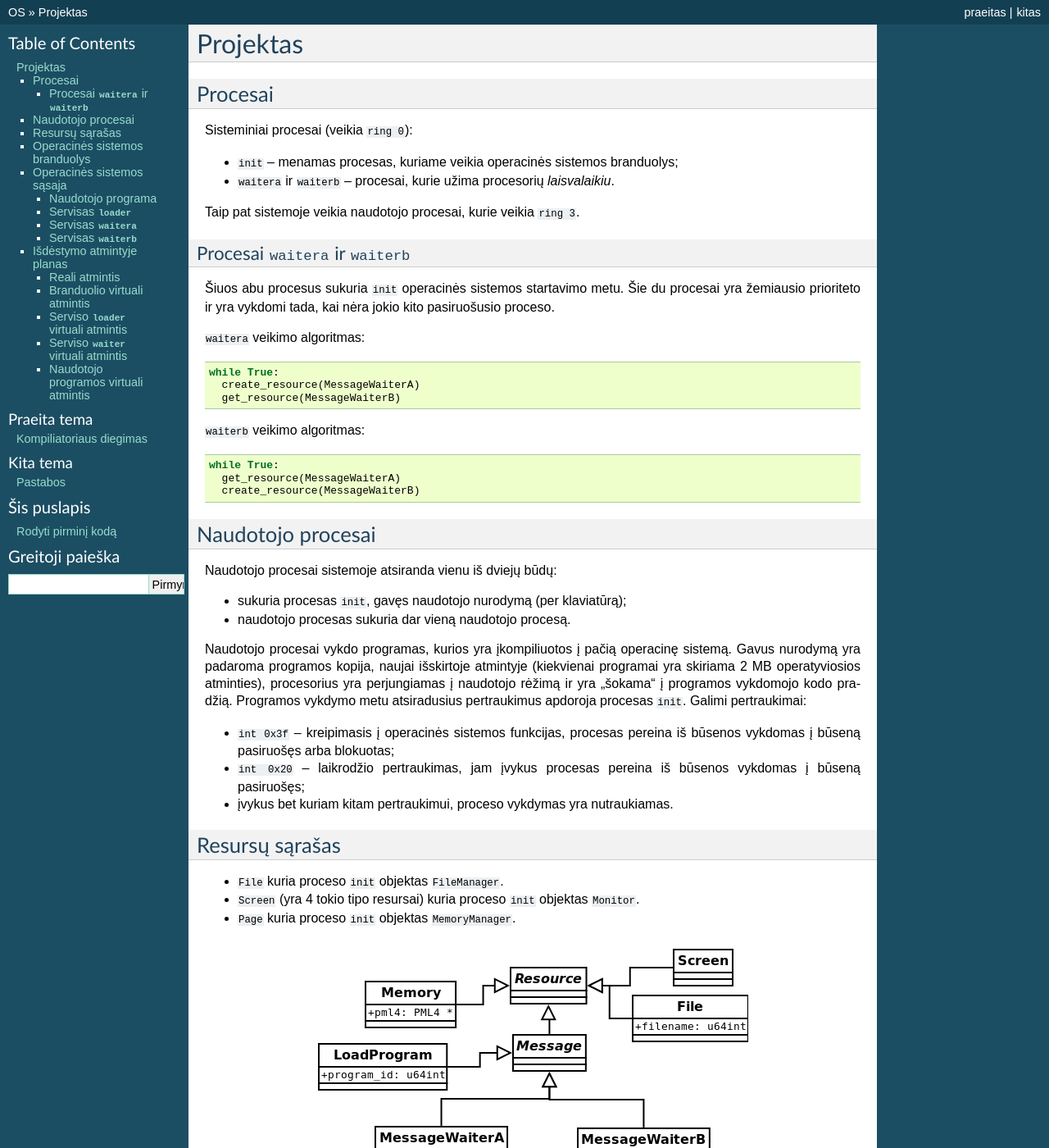
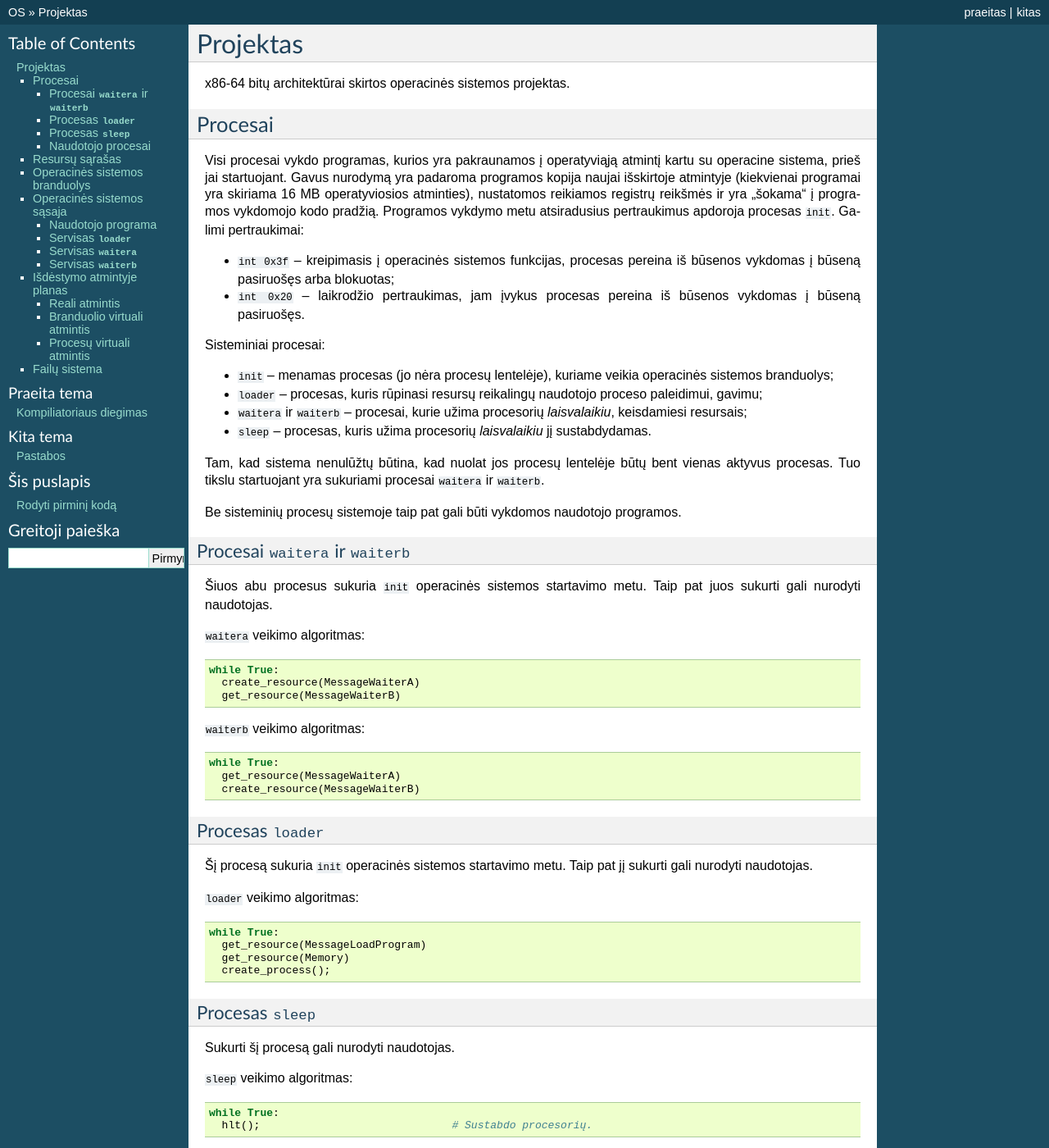
Before and after one commit to vakaras/OS, a Sphinx documentation site: the page built from doc/Real/source/projektas.rst, in a window 1280 px wide and 1400 px high. Shown: the whole window at 82% size. Built offline with Sphinx 7.4.7, drawn with Linux system fonts in a browser that asks for light colours; formulas are drawn with MathJax 3; some of the changed text lies outside the part shown.

Commit message:
Bandoma pakeisti į prioritetinę eilę.

```diff
--- a/doc/Real/source/projektas.rst
+++ b/doc/Real/source/projektas.rst
@@ -2,24 +2,48 @@
 Projektas
 =========
 
+x86-64 bitų architektūrai skirtos operacinės sistemos projektas.
+
 Procesai
 ========
 
-Sisteminiai procesai (veikia ``ring 0``):
+Visi procesai vykdo programas, kurios yra pakraunamos į operatyviąją
+atmintį kartu su operacine sistema, prieš jai startuojant.
+Gavus nurodymą yra padaroma programos kopija
+naujai išskirtoje atmintyje (kiekvienai programai yra skiriama 16 MB
+operatyviosios atminties), nustatomos reikiamos registrų reikšmės ir
+yra „šokama“ į programos vykdomojo kodo pradžią. Programos
+vykdymo metu atsiradusius pertraukimus apdoroja procesas ``init``.
+Galimi pertraukimai:
 
-+ ``init`` – menamas procesas, kuriame veikia operacinės sistemos
-  branduolys;
-+ ``waitera`` ir ``waiterb`` – procesai, kurie užima procesorių
-  *laisvalaikiu*.
++ ``int 0x3f`` – kreipimasis į operacinės sistemos funkcijas, procesas
+  pereina iš būsenos vykdomas į būseną pasiruošęs arba blokuotas;
++ ``int 0x20`` – laikrodžio pertraukimas, jam įvykus procesas pereina iš
+  būsenos vykdomas į būseną pasiruošęs.
 
-Taip pat sistemoje veikia naudotojo procesai, kurie veikia ``ring 3``.
+Sisteminiai procesai:
+
++   ``init`` – menamas procesas (jo nėra procesų lentelėje), kuriame veikia
+    operacinės sistemos branduolys;
++   ``loader`` – procesas, kuris rūpinasi resursų reikalingų naudotojo
+    proceso paleidimui, gavimu;
++   ``waitera`` ir ``waiterb`` – procesai, kurie užima procesorių
+    *laisvalaikiu*, keisdamiesi resursais;
++   ``sleep`` – procesas, kuris užima procesorių *laisvalaikiu* jį
+    sustabdydamas.
+
+Tam, kad sistema nenulūžtų būtina, kad nuolat jos procesų lentelėje būtų
+bent vienas aktyvus procesas. Tuo tikslu startuojant yra sukuriami procesai
+``waitera`` ir ``waiterb``.
+
+Be sisteminių procesų sistemoje taip pat gali būti vykdomos naudotojo
+programos.
 
 Procesai ``waitera`` ir ``waiterb``
 -----------------------------------
 
 Šiuos abu procesus sukuria ``init`` operacinės sistemos startavimo metu.
-Šie du procesai yra žemiausio prioriteto ir yra vykdomi tada, kai nėra
-jokio kito pasiruošusio proceso.
+Taip pat juos sukurti gali nurodyti naudotojas.
 
 ``waitera`` veikimo algoritmas:
 
@@ -37,47 +61,68 @@
     get_resource(MessageWaiterA)
     create_resource(MessageWaiterB)
 
+Procesas ``loader``
+-------------------
+
+Šį procesą sukuria ``init`` operacinės sistemos startavimo metu. Taip pat
+jį sukurti gali nurodyti naudotojas.
+
+``loader`` veikimo algoritmas:
+
+.. code-block:: python
+
+  while True:
+    get_resource(MessageLoadProgram)
+    get_resource(Memory)
+    create_process();
+
+Procesas ``sleep``
+------------------
+
+Sukurti šį procesą gali nurodyti naudotojas.
+
+``sleep`` veikimo algoritmas:
+
+.. code-block:: python
+
+  while True:
+    hlt();                              # Sustabdo procesorių.
+
 Naudotojo procesai
-==================
+------------------
 
-Naudotojo procesai sistemoje atsiranda vienu iš dviejų būdų:
-
-+ sukuria procesas ``init``, gavęs naudotojo nurodymą (per klaviatūrą);
-+ naudotojo procesas sukuria dar vieną naudotojo procesą.
-
-Naudotojo procesai vykdo programas, kurios yra įkompiliuotos į pačią
-operacinę sistemą. Gavus nurodymą yra padaroma programos kopija,
-naujai išskirtoje atmintyje (kiekvienai programai yra skiriama 2 MB
-operatyviosios atminties), procesorius yra perjungiamas į naudotojo
-rėžimą ir yra „šokama“ į programos vykdomojo kodo pradžią. Programos
-vykdymo metu atsiradusius pertraukimus apdoroja procesas ``init``.
-Galimi pertraukimai:
-
-+ ``int 0x3f`` – kreipimasis į operacinės sistemos funkcijas, procesas
-  pereina iš būsenos vykdomas į būseną pasiruošęs arba blokuotas;
-+ ``int 0x20`` – laikrodžio pertraukimas, jam įvykus procesas pereina iš
-  būsenos vykdomas į būseną pasiruošęs;
-+ įvykus bet kuriam kitam pertraukimui, proceso vykdymas yra nutraukiamas.
+Naudotojo procesus sukuria ``init``, gavęs naudotojo nurodymą
+(per klaviatūrą). Naudotojas taip pat gali nurodyti paleisti ir sisteminius
+procesus. (Sistemoje gali veikti keli ``loader`` procesai ir t.t.)
+Sistemos startavimo metu ``init`` sukurti procesai nuo naudotojo nurodymu
+sukurtų procesų skiriasi tuo, kad ``init`` sukurtieji neturi prieigos prie
+įvesties ir išvesties.
 
 Resursų sąrašas
 ===============
 
-+ ``File`` kuria proceso ``init`` objektas ``FileManager``.
-+ ``Screen`` (yra 4 tokio tipo resursai) kuria proceso ``init`` objektas
-  ``Monitor``.
-+ ``Page`` kuria proceso ``init`` objektas ``MemoryManager``.
+Žinutės:
 
-.. figure:: resources.png
-  :scale: 100%
-  :alt: Resursų diagrama.
++   ``MessageWaiterAResource`` – proceso ``waitera`` kuriama žinutė, kurios
+    laukia procesas ``waiterb``;
++   ``MessageWaiterBResource`` – proceso ``waiterb`` kuriama žinutė, kurios
+    laukia procesas ``waitera``;
++   ``MessageLoadProgramResource`` – naudotojo nurodymas sukurti programą,
+    kurio laukia procesas ``loader``;
++   ``Byte`` – naudotojo įvestas simbolis. Šio resurso gali prašyti bet
+    kuris iš naudotojo procesų.
 
-  Resursų diagrama.
+Perpanaudojami resursai:
 
++   ``MemoryResource`` – atminties resursas, kurio fiksuotą kiekį sukuria
+    ``init`` sistemos startavimo metu ir kurio laukia procesas ``loader``;
++   ``File`` – failų sistemos failas. Šio resurso gali prašyti bet kuris
+    iš naudotojo procesų.
 
 Operacinės sistemos branduolys
 ==============================
 
-Operacinė sistemos kodas yra vykdomas proceso ``init`` aplinkoje.
+Operacinės sistemos branduolio klasių diagrama:
 
 .. figure:: core.png
   :scale: 100%
@@ -317,17 +362,42 @@
 Branduolio virtuali atmintis
 ----------------------------
 
-TODO
+Branduolio virtualios atminties pirmas gigabaitas nukreiptas į realios
+atminties pirmą gigabaitą.
 
-Serviso ``loader`` virtuali atmintis
-------------------------------------
++--------------------+-------+------------------------------------------+
+| Adresas            | Dydis | Prasmė                                   |
++====================+=======+==========================================+
+| 0xffff800000000000 |  1 MB | Čia guli branduolio vykdomasis           |
++--------------------+       | kodas.                                   |
+| 0xffff8000000fffff |       |                                          |
+|                    |       |                                          |
++--------------------+-------+------------------------------------------+
+| 0xffff800000100000 |  1 MB | Branduolio dėklas. Pradinis              |
++--------------------+       | ``rsp =  0xffff800000200000``.           |
+| 0xffff8000001fffff |       |                                          |
+|                    |       |                                          |
++--------------------+-------+------------------------------------------+
+| 0xffff800000200000 | 14 MB | Rezervuota branduolio reikmėms.          |
++--------------------+       |                                          |
+| 0xffff800000ffffff |       |                                          |
+|                    |       |                                          |
++--------------------+-------+------------------------------------------+
 
-Lygiai tokia pat, kaip ir branduolio.
+Procesų virtuali atmintis
+-------------------------
 
-Serviso ``waiter`` virtuali atmintis
-------------------------------------
++--------------------+-------+------------------------------------------+
+| Adresas            | Dydis | Prasmė                                   |
++====================+=======+==========================================+
+| 0x0000000000200000 | 16 MB | Programos kodas.                         |
++--------------------+       |                                          |
+| 0x0000000001200000 |       |                                          |
+|                    |       |                                          |
++--------------------+-------+------------------------------------------+
 
-Lygiai tokia pat, kaip ir branduolio.
+Failų sistema
+=============
 
-Naudotojo programos virtuali atmintis
--------------------------------------
+Programos vienu metu gali dirbti daugiausiai su 16 failų. Failo vardas
+– bet koks 64 bitų skaičius.
```
Also changed, not shown: other parts of doc/Real/source/projektas.rst (+1 -1 lines), doc/Real/source/core.png, 9 other files.
